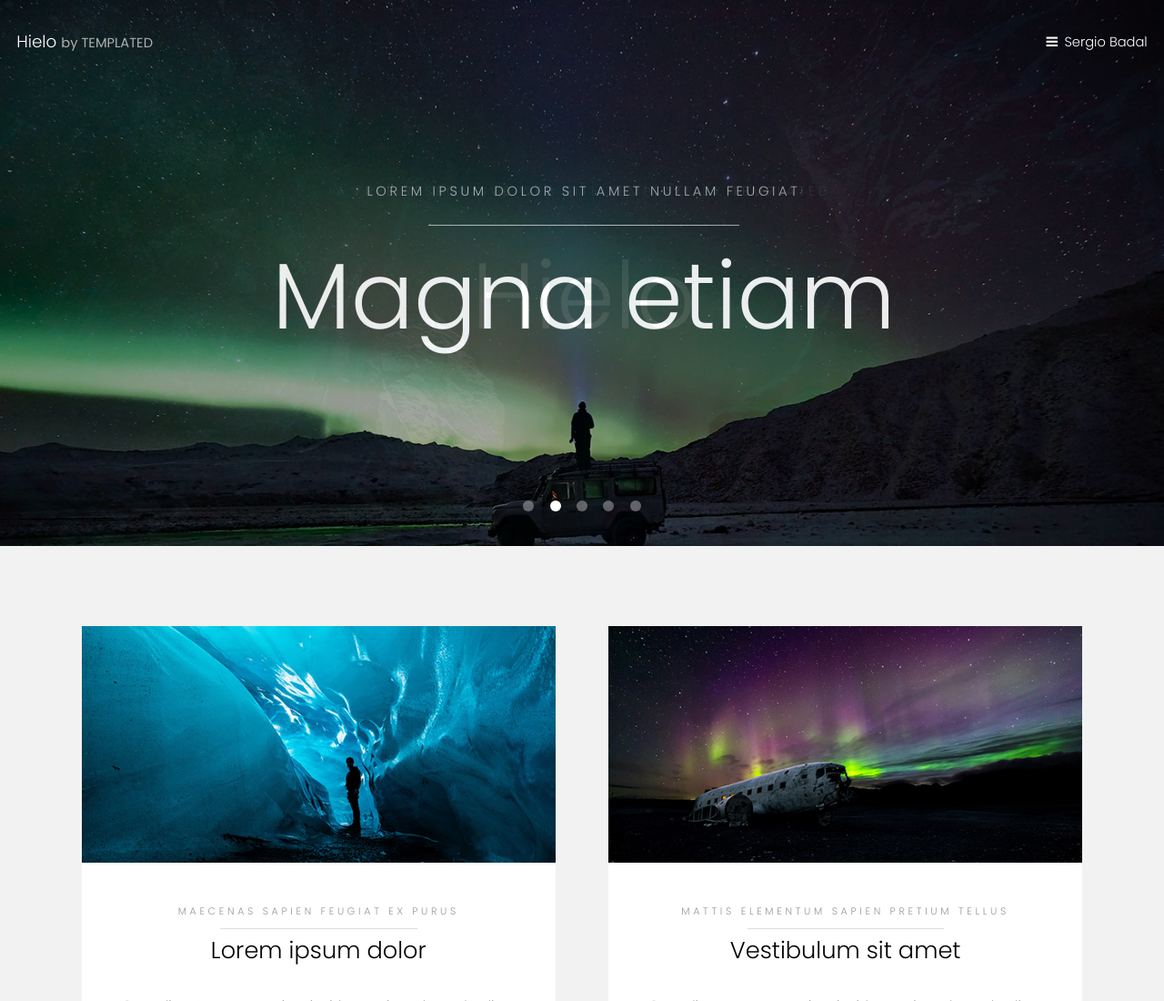
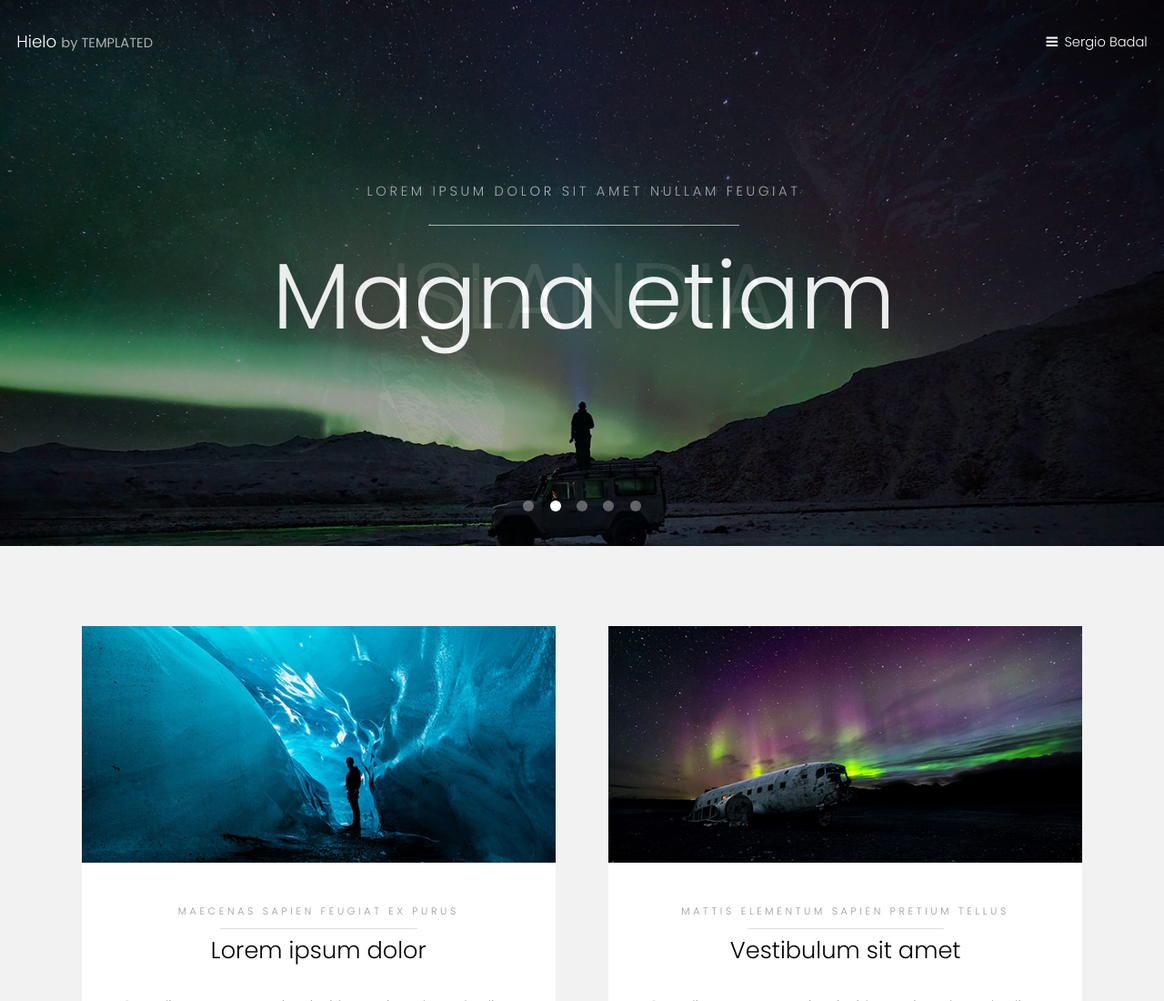
Before and after one commit to JulenGaming/03_REP_HIELO, a plain HTML site: page index.html in a window 1280 px wide. Shown: the top 1100 px of the page at 91% size. Drawn offline with Linux system fonts and the light colour scheme.

Commit message:
nuevos cambios tras reunion con el cliente

```diff
--- a/index.html
+++ b/index.html
@@ -34,8 +34,8 @@
 					<img src="images/slide01.jpg" alt="" />
 					<div class="inner">
 						<header>
-							<p>A free responsive web site template by <a href="https://templated.co">TEMPLATED</a></p>
-							<h2>Hielo</h2>
+							<p>Siente las auroras boreales <a href="https://templated.co">TEMPLATED</a></p>
+							<h2>ISLANDIA</h2>
 						</header>
 					</div>
 				</article>
```
